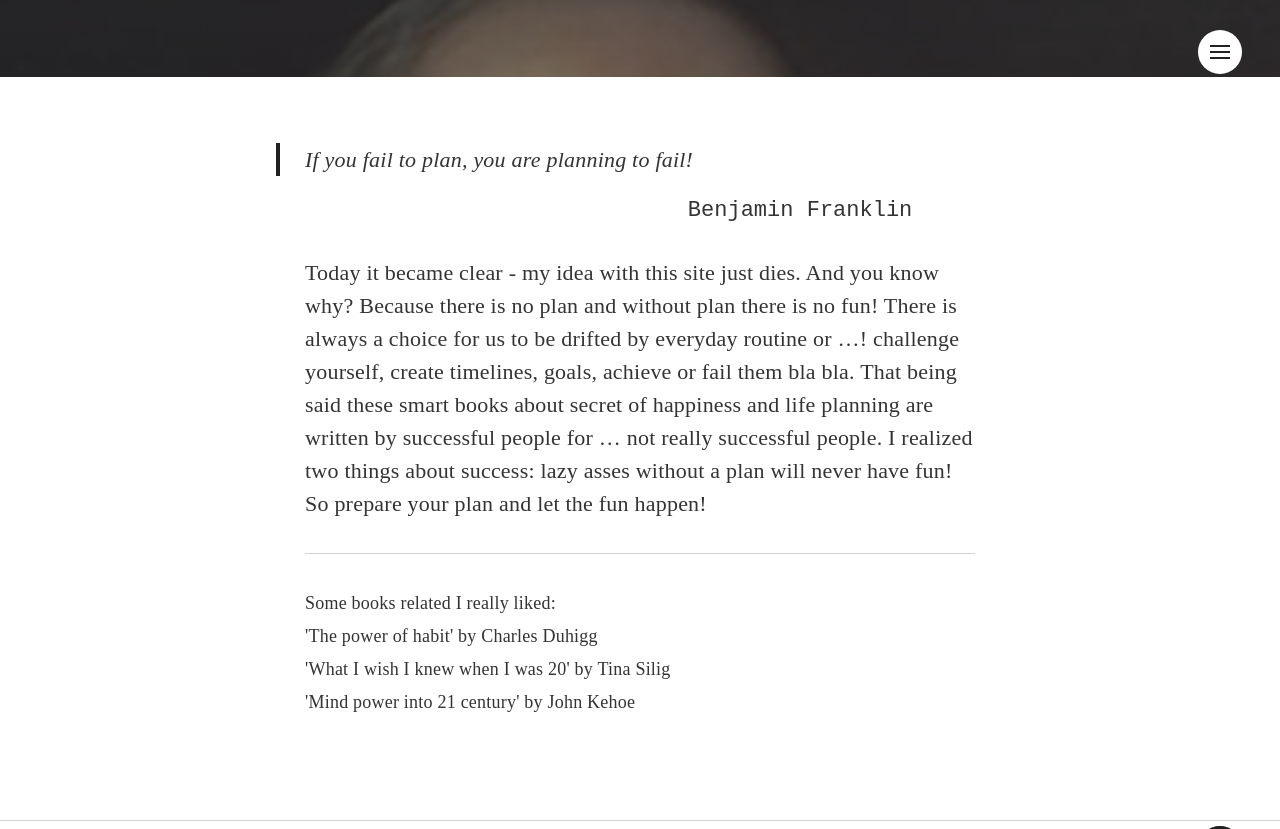
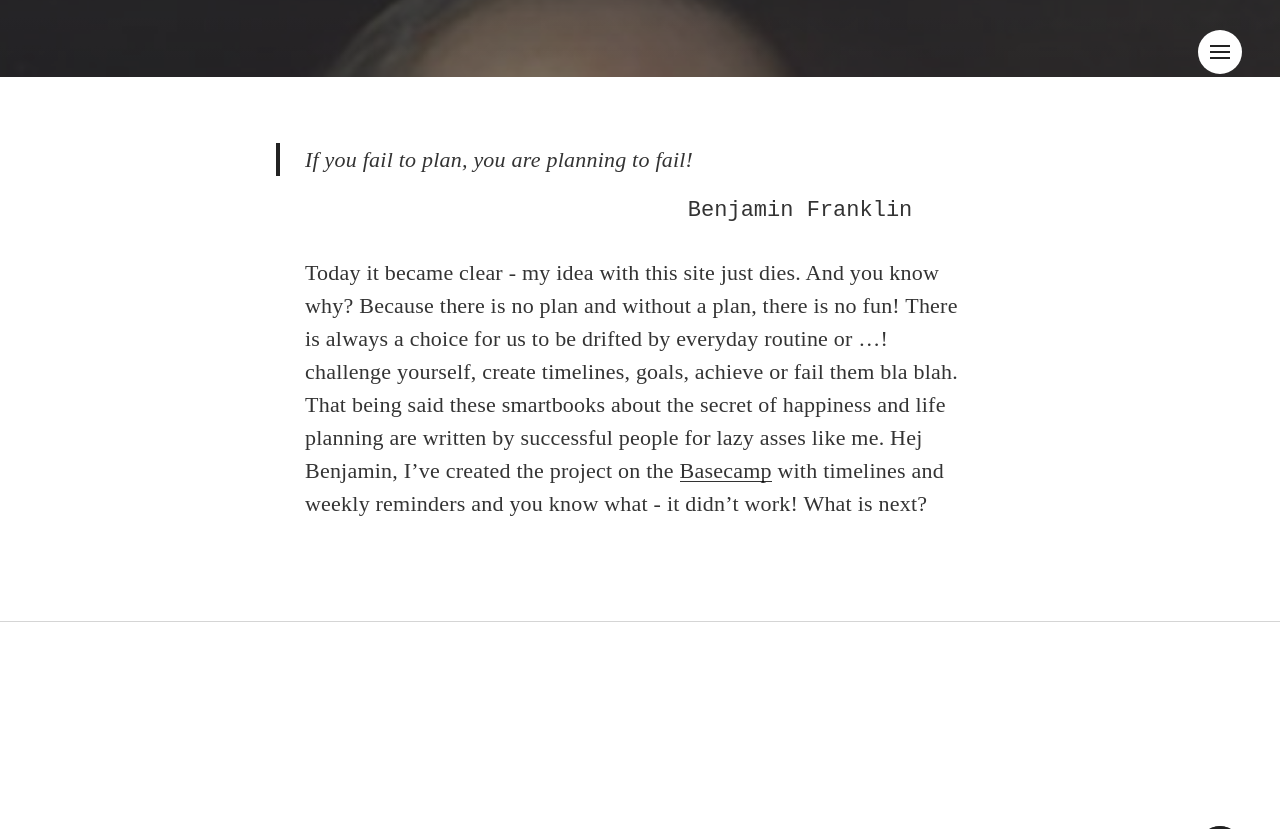
Before and after one commit to maria-prkh/maria-prkh.github.io, a Jekyll site: the page built from _posts/2016-06-29-Plan.markdown, in a window 1280 px wide and 900 px high, scrolled down 550 px, cut to the strip 0-829 px from the top of the window. Built offline with Jekyll 4.4.1, drawn with Linux system fonts in a browser that asks for light colours; nearby versions of some CDN libraries; some web fonts are replaced; comment, search, counter and statistics services are not loaded.

Commit message:
Edited post No plan
Edited text of the past. Fix for grammar, added Markdown plugin

```diff
--- a/_posts/2016-06-29-Plan.markdown
+++ b/_posts/2016-06-29-Plan.markdown
@@ -17,13 +17,4 @@ syntaxHighlighter: no
 
                                  Benjamin Franklin
 
-Today it became clear - my idea with this site just dies. And you know why? Because there is no plan and without plan there is no fun! There is always a choice for us to be drifted by everyday routine or ...! challenge yourself, create timelines, goals, achieve or fail them bla bla. That being said these smart books about secret of happiness and life planning are written by successful people for ... not really successful people. I realized two things about success: lazy asses without a plan will never have fun! So prepare your plan and let the fun happen!
-
----
-<font size="4">
-<p>Some books related I really liked:<br>
-'The power of habit'  by Charles Duhigg<br>
-'What I wish I knew when I was 20' by Tina Silig<br>
-'Mind power into 21 century' by John Kehoe <br>
-</p>
-</font>
+Today it became clear - my idea with this site just dies. And you know why? Because there is no plan and without a plan, there is no fun! There is always a choice for us to be drifted by everyday routine or ...! challenge yourself, create timelines, goals, achieve or fail them bla blah. That being said these smartbooks about the secret of happiness and life planning are written by successful people for lazy asses like me. Hej Benjamin, I've created the project on the [Basecamp](https://basecamp.com/) with timelines and weekly reminders and you know what - it didn't work! What is next?
```
Also changed, not shown: 1 other file.
